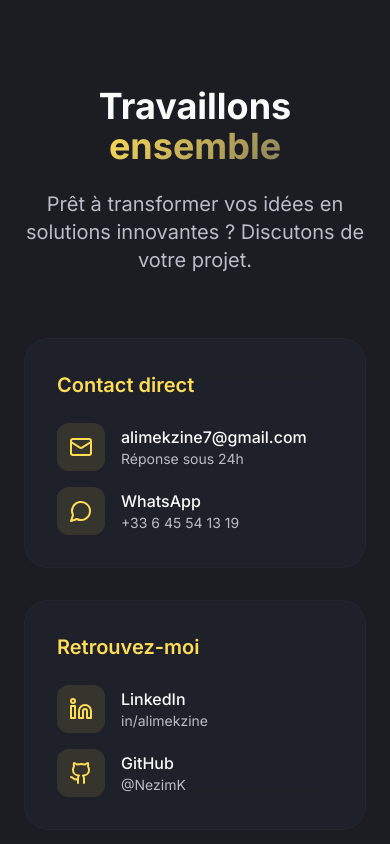
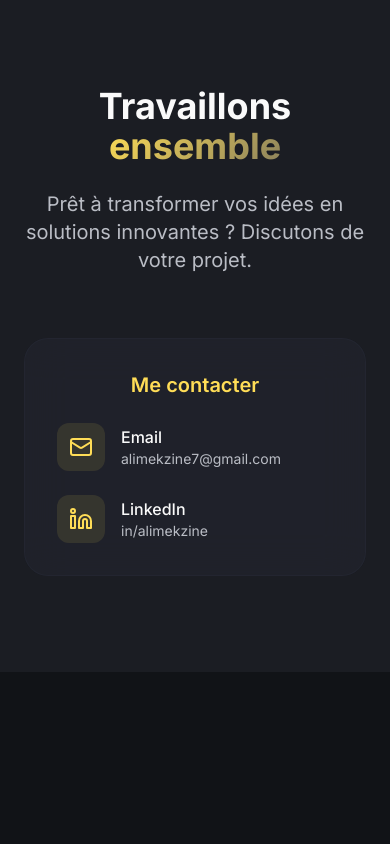
Before and after one commit to NezimK/portfolio-ali-mekzine, a React (Vite) app: page / in a window 390 px wide. Shown: the part 7223-8067 px from the top of the page. After the commit the page ends 7895 px from the top, so only its background shows below. Built offline with nearby package versions, Linux system fonts and the light colour scheme.

Commit message:
Remove WhatsApp and GitHub, consolidate contact info
Removed WhatsApp and GitHub links. Created a single contact section for email and LinkedIn.
-edited src/components/Services.tsx

```diff
--- a/src/components/Contact.tsx
+++ b/src/components/Contact.tsx
@@ -1,5 +1,5 @@
 import { AnimatedSection } from './AnimatedSection';
-import { Mail, Github, Linkedin, MessageCircle } from 'lucide-react';
+import { Mail, Linkedin } from 'lucide-react';
 
 export const Contact = () => {
   return (
@@ -16,41 +16,21 @@ export const Contact = () => {
           </div>
         </AnimatedSection>
 
-        <div className="max-w-5xl mx-auto">
-          <div className="grid md:grid-cols-2 gap-8">
-            {/* Direct Contact */}
+        <div className="max-w-3xl mx-auto">
           <AnimatedSection delay={200}>
-              <div className="glass rounded-3xl p-8 h-full">
-                <h3 className="text-xl font-semibold mb-6 text-accent">Contact direct</h3>
-                <div className="space-y-4">
+            <div className="glass rounded-3xl p-8">
+              <h3 className="text-xl font-semibold mb-6 text-accent text-center">Me contacter</h3>
+              <div className="grid md:grid-cols-2 gap-6">
                 <a href="mailto:alimekzine7@gmail.com" className="flex items-center space-x-4 text-foreground-muted hover:text-accent transition-colors group">
                   <div className="w-12 h-12 rounded-xl bg-accent/10 flex items-center justify-center group-hover:bg-accent/20 transition-colors">
                     <Mail className="w-6 h-6 text-accent" />
                   </div>
                   <div>
-                      <p className="font-medium text-foreground">alimekzine7@gmail.com</p>
-                      <p className="text-sm">Réponse sous 24h</p>
+                    <p className="font-medium text-foreground">Email</p>
+                    <p className="text-sm">alimekzine7@gmail.com</p>
                   </div>
                 </a>
 
-                  <a href="https://wa.me/33645541319?text=Bonjour%20Ali%2C%20je%20veux%20parler%20d%27un%20projet%20et%20fixer%20un%20rendez-vous." target="_blank" rel="noopener noreferrer" className="flex items-center space-x-4 text-foreground-muted hover:text-accent transition-colors group">
-                    <div className="w-12 h-12 rounded-xl bg-accent/10 flex items-center justify-center group-hover:bg-accent/20 transition-colors">
-                      <MessageCircle className="w-6 h-6 text-accent" />
-                    </div>
-                    <div>
-                      <p className="font-medium text-foreground">WhatsApp</p>
-                      <p className="text-sm">+33 6 45 54 13 19</p>
-                    </div>
-                  </a>
-                </div>
-              </div>
-            </AnimatedSection>
-
-            {/* Social Links */}
-            <AnimatedSection delay={400}>
-              <div className="glass rounded-3xl p-8 h-full">
-                <h3 className="text-xl font-semibold mb-6 text-accent">Retrouvez-moi</h3>
-                <div className="space-y-4">
                 <a href="https://www.linkedin.com/in/alimekzine" target="_blank" rel="noopener noreferrer" className="flex items-center space-x-4 text-foreground-muted hover:text-accent transition-colors group">
                   <div className="w-12 h-12 rounded-xl bg-accent/10 flex items-center justify-center group-hover:bg-accent/20 transition-colors">
                     <Linkedin className="w-6 h-6 text-accent" />
@@ -60,22 +40,11 @@ export const Contact = () => {
                     <p className="text-sm">in/alimekzine</p>
                   </div>
                 </a>
-
-                  <a href="https://github.com/NezimK" target="_blank" rel="noopener noreferrer" className="flex items-center space-x-4 text-foreground-muted hover:text-accent transition-colors group">
-                    <div className="w-12 h-12 rounded-xl bg-accent/10 flex items-center justify-center group-hover:bg-accent/20 transition-colors">
-                      <Github className="w-6 h-6 text-accent" />
-                    </div>
-                    <div>
-                      <p className="font-medium text-foreground">GitHub</p>
-                      <p className="text-sm">@NezimK</p>
-                    </div>
-                  </a>
               </div>
             </div>
           </AnimatedSection>
         </div>
       </div>
-      </div>
     </section>
   );
 };
```
Lines whose indentation alone changed are shown as unchanged.
